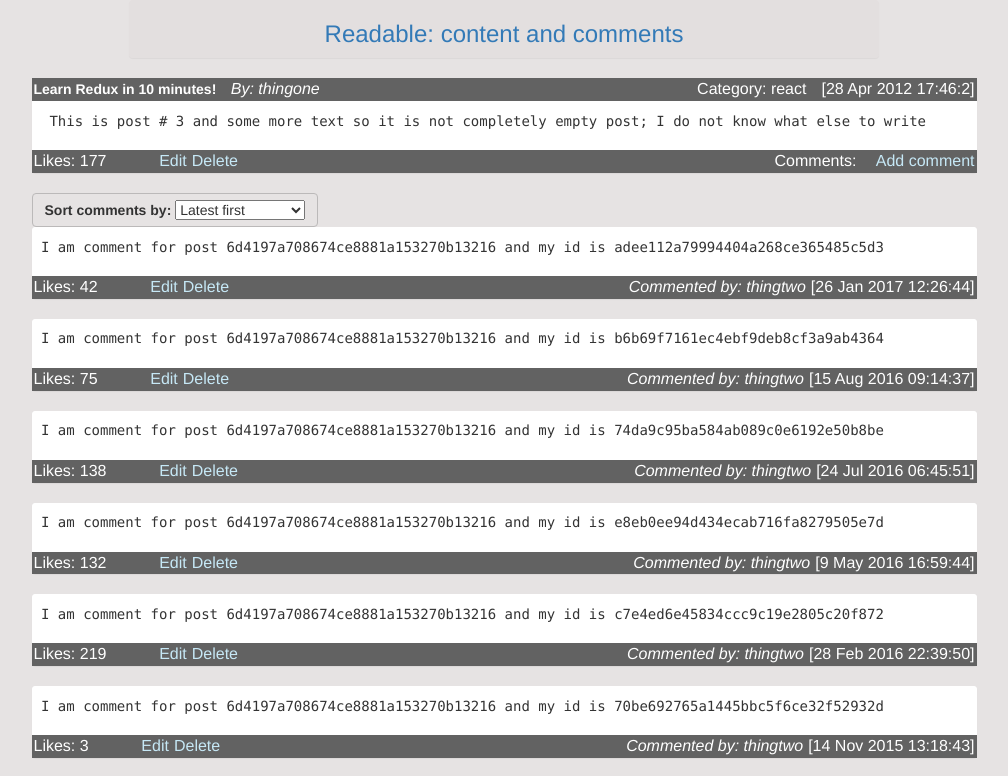
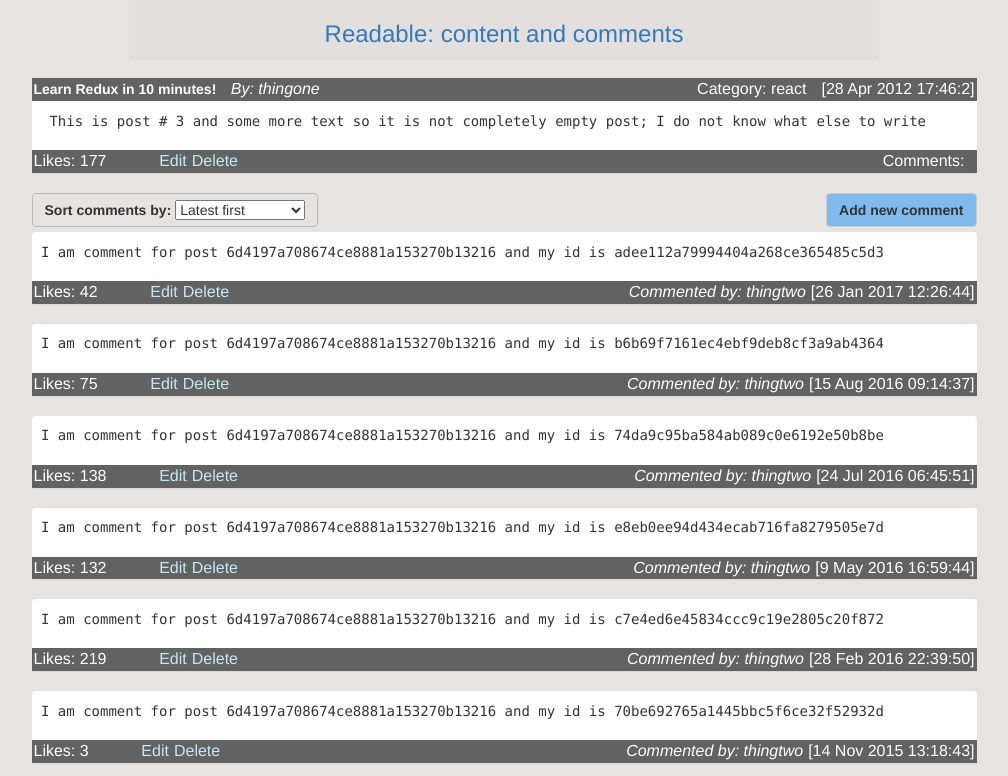
Before and after one commit to developer2020github/readable, a React (Create React App) app: page /posts/6d4197a708674ce8881a153270b13216 in a window 1280 px wide. Shown: the top 776 px of the page, without its empty margins (136-1144 px from the left). Built offline with nearby package versions, Linux system fonts and the light colour scheme; a web font is replaced by a local one.

Commit message:
refactor: further re-arrange detailed post view to make segregation of comment view even easier

```diff
--- a/src/components/PostDetails.js
+++ b/src/components/PostDetails.js
@@ -105,17 +105,28 @@ class PostDetails extends Component {
 
 				<div className="row">
 					<div className="col-md-10 col-md-offset-1">
-						<PostViewSmall post={post} detailedView={true} addCommentClickHandler={this.handleAddCommentClick}/>
+						<PostViewSmall post={post} detailedView={true}/>
+					</div>
+				</div>
+				<div>
+				    <div className="row header-row">
+						<div className="col-md-4 col-md-offset-1">
+							<SortSelect setSortComparator={this.setSortComparator} sortOptions={this.sortOptions} name="Sort comments by: "/>
+						</div>
+						<div className="col-md-6 text-right">
+							<btn className="btn btn-default control-style btn-add" onClick={this.handleAddCommentClick}>Add new comment</btn>
 						</div>
 				    </div>
 					<div className="row">
 						<div className="col-md-10 col-md-offset-1">
+
+
 							{NewCommentForm}
-						<SortSelect setSortComparator={this.setSortComparator} sortOptions={this.sortOptions} name="Sort comments by: "/>
 							{sortedComments.map((c)=> {
 								return <CommentView key={c.id} comment={c}/>;
 							})}
 
+					</div>
 					</div>
 				</div>
 
--- a/src/components/PostViewSmall.js
+++ b/src/components/PostViewSmall.js
@@ -115,7 +115,6 @@ class PostViewSmall extends Component {
                     </div>
                     <div className="col-xs-6 text-right post-sub-header">
                         {comments}
-                        {addComment}
                     </div>
 
                 </div>
--- a/src/components/Readable.css
+++ b/src/components/Readable.css
@@ -148,3 +148,14 @@ body, .app-background {
   color: #CEFF06;
   margin-left: 5px;
 }
+
+.btn-add{
+  background-color: #80BAED;
+}
+.btn-add:hover{
+  background-color: white;
+}
+
+.header-row{
+  margin-bottom: 5px;
+}
```
Lines whose indentation alone changed are shown as unchanged.
